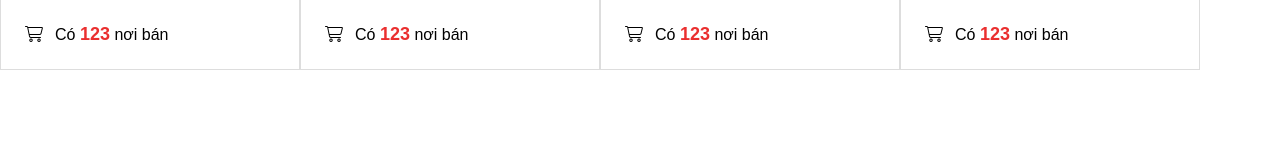
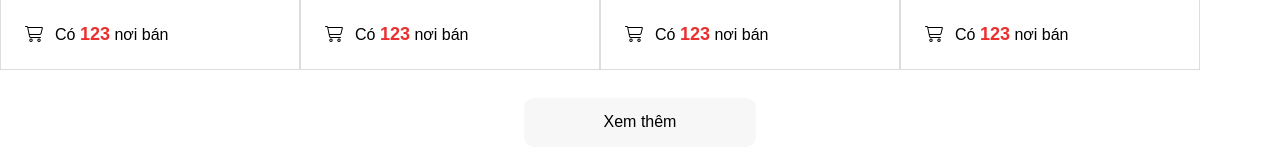
Before and after one commit to tranvanluyt2203/pbl7-web, a React (Vite) app: page /test in a window 1280 px wide. Shown: the part 324-490 px from the top of the page. Built offline with nearby package versions, Linux system fonts and the light colour scheme.

Commit message:
Update Header + Product Block

```diff
--- a/src/components/Header/Header.scss
+++ b/src/components/Header/Header.scss
@@ -32,6 +32,7 @@
             width      : 100%;
             border     : none;
             padding    : 12px 0;
+            outline    : none;
         }
 
         button {
--- a/src/components/ProductBlock/ProductBlock.jsx
+++ b/src/components/ProductBlock/ProductBlock.jsx
@@ -12,6 +12,11 @@ const ProductBlock = () => {
             <Product></Product>
             <Product></Product>
         </div>
+        <div className="expand">
+            <a href="#">
+                Xem thêm
+            </a>
+        </div>
     </div>
     </>)
 }
--- a/src/components/ProductBlock/ProductBlock.scss
+++ b/src/components/ProductBlock/ProductBlock.scss
@@ -8,4 +8,22 @@
     .content{
         display: flex;
     }
+
+    .expand{
+        display: flex;
+        align-items: center;
+        justify-content: center;
+        padding: 28px;
+
+        a{
+            background-color: #f7f7f7;
+            padding: 15px 80px;
+            border-radius: 10px;
+
+            &:hover{
+                background-color: #207bc1;
+                color: white;
+            }
+        }
+    }
 }
```
